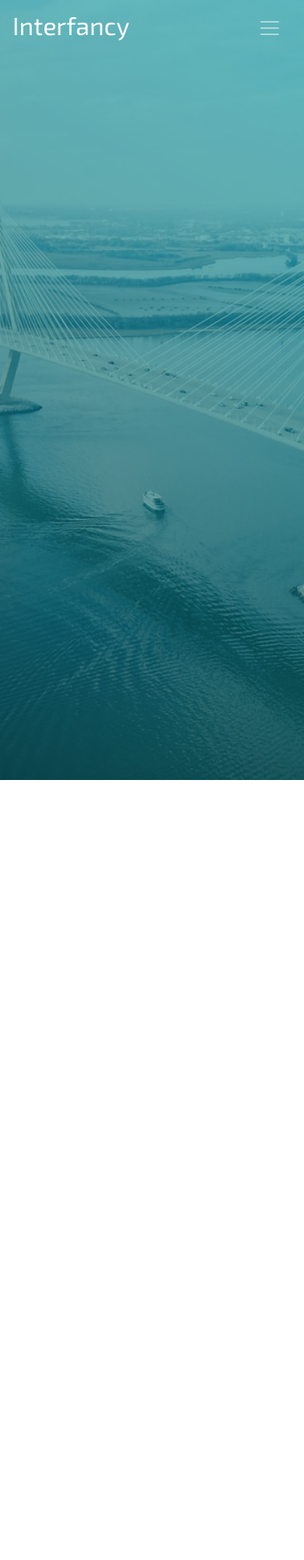
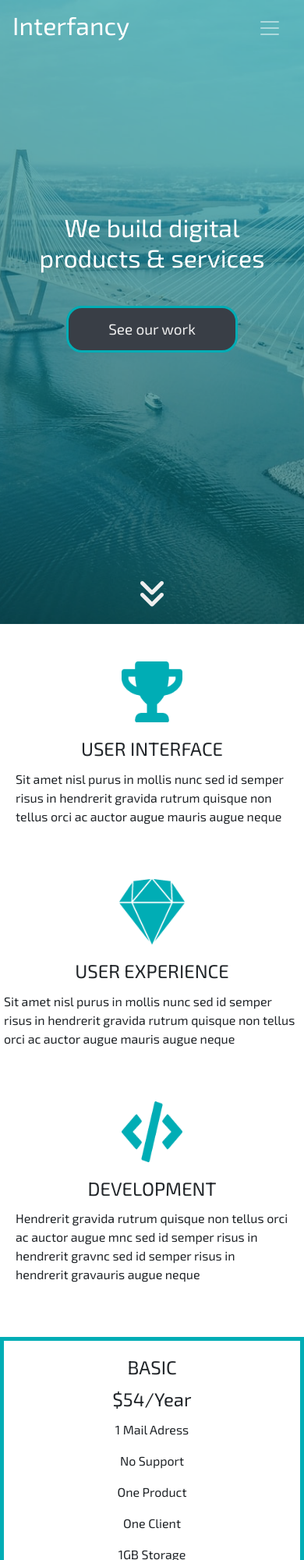
Before and after one commit to hulapyk/Bootopgave, a website: page index.html in a window 390 px wide. Shown: the top 2000 px of the page at 78% size. Before the commit the page ends 1000 px from the top, so only its background shows below. Drawn offline with nearby package versions, Linux system fonts and the light colour scheme.

Commit message:
Header, Features & Packages DONE™ - Mobile og Tablet

```diff
--- a/css/styles.scss
+++ b/css/styles.scss
@@ -3,6 +3,11 @@
 @import url('https://fonts.googleapis.com/css2?family=Nunito:wght@300;400;700&display=swap');
 @import url('https://fonts.googleapis.com/css2?family=Rubik:wght@300;400;600;700&display=swap');
 @import url('https://fonts.googleapis.com/css2?family=Exo+2:wght@200;400;700&display=swap');
+
+@mixin centerWhiteText(){
+    text-align: center;
+    color: white;
+}
 
 body {
     // font-family: 'Nunito', sans-serif;
@@ -10,25 +15,79 @@ body {
     font-family: 'Exo 2', sans-serif;
     padding: 0;
     margin: 0;
+}
+
+.bg-image {
     background-image: url("../images/heroIMGGradient.png");
-    height: 1000px;
+    height: 800px;
     width: 100%;
     background-position: center;
     background-repeat: no-repeat;
     background-size: cover;
 }
 
-// .bg-image {
-//     background-image: url("../images/heroIMGGradient.png");
-//     height: 1000px;
-//     width: 100%;
-//     background-position: center;
-//     background-repeat: no-repeat;
-//     background-size: cover;
-//     filter: blur(1.5px)
-// }
-
 .navbar-dark .navbar-toggler {
     color: transparent;
     border-color: transparent;
 }
+
+.headerText {
+    @include centerWhiteText();
+    margin-top: 200px;
+}
+
+.headerButton {
+    width: 220px;
+    height: 60px;
+    border-radius: 20px;
+    border: solid $IFblueGreen;
+    background: $IFLighterGrey;
+    color: $IFWhite;
+    font-size: 19px;
+    margin: 0;
+    position: absolute;
+    top: 50%;
+    left: 50%;
+    transform: translate(-50%, -50%);
+}
+
+.cardButton {
+    width: 110px;
+    height: 30px;
+    border-radius: 20px;
+    border: solid $IFblueGreen;
+    background: $IFLighterGrey;
+    color: $IFWhite;
+    font-size: 10px;
+    margin: 0;
+    display: block;
+    margin-left: auto;
+    margin-right: auto;
+    margin-bottom: 20px;
+}
+
+.headerDownIcon {
+    font-size: 40px;
+    color: $IFWhite;
+    position: absolute;
+    top: 90%;
+    left: 50%;
+    transform: translate(-50%, -50%);
+}
+
+.featuresImages {
+    display: block;
+    margin-left: auto;
+    margin-right: auto;
+    width: 20%;
+}
+
+.border-primary {
+    border: solid $IFblueGreen 5px !important;
+    border-radius: 0;
+}
+
+.blkBG {
+    background: $IFLighterGrey;
+    color: $IFWhite;
+}
--- a/index.html
+++ b/index.html
@@ -12,15 +12,16 @@
     <link href="css/styles.css" rel="stylesheet" type="text/css">
     <script src="https://ajax.googleapis.com/ajax/libs/jquery/3.5.1/jquery.min.js"></script>
     <script src="node_modules/bootstrap/dist/js/bootstrap.bundle.min.js"></script>
+    <script src="https://kit.fontawesome.com/95cf42ab23.js" crossorigin="anonymous"></script>
 </head>
 
 <body>
 
-<div class="container-fluid p-0">
+<div class="container-fluid p-0 bg-image">
 
-    <div class="bg-image"></div>
+  <!-- <div class="bg-image"></div> -->
 
-    <nav class="navbar navbar-expand-lg navbar-dark bg-transperant fixed-top">
+    <nav class="navbar navbar-expand-lg navbar-dark bg-transperant allign-top">
 
         <div class="container">
 
@@ -60,18 +61,126 @@
               <li class="nav-item">
                 <a class="nav-link" href="#">Contact</a>
               </li>
-
             </ul>
           </div>
         </div>
       </nav>
 
+      <div class="headerText">
 
-      <!-- <div class="row"> bæ.
+        <h2>We build digital <br>
+          products & services</h2>
 
-        <h2>We build digital products & services</h2>
+      </div>
 
-      </div> -->
+      <button type="button" class="headerButton">See our work</button>
+
+      <i class="fas fa-angle-double-down headerDownIcon"></i>
+
+</div>
+
+<div class="row justify-content-md-center">
+
+  <div class="col-12 col-md-6">
+
+    <div class="card mt-5 mt-md-5 border-0">
+
+      <img class="card-img-top featuresImages" src="images/trophy-solid.png" alt="Trofæ Ikon">
+
+      <div class="card-body">
+        <h4 class="card-title text-center">USER INTERFACE</h4>
+        <p class="card-text">Sit amet nisl purus in mollis nunc sed id semper risus in hendrerit gravida rutrum quisque non tellus orci ac auctor augue mauris augue neque</p>
+      </div>
+
+    </div>
+
+  </div>
+
+  <div class="col-12 col-md-6">
+
+    <div class="row card mt-5 mt-md-5 border-0">
+
+      <img class="card-img-top featuresImages" src="images/sketch-brands.png" alt="Trofæ Ikon">
+
+      <div class="card-body">
+        <h4 class="card-title text-center">USER EXPERIENCE</h4>
+        <p class="card-text">Sit amet nisl purus in mollis nunc sed id semper risus in hendrerit gravida rutrum quisque non tellus orci ac auctor augue mauris augue neque</p>
+      </div>
+
+    </div>
+
+  </div>
+
+  <div class="col-12 col-md-6">
+
+      <div class="card mt-5 border-0">
+
+        <img class="card-img-top featuresImages" src="images/code-solid.png" alt="Trofæ Ikon">
+
+        <div class="card-body">
+          <h4 class="card-title text-center">DEVELOPMENT</h4>
+          <p class="card-text">Hendrerit gravida rutrum quisque non tellus orci ac auctor augue mnc sed id semper risus in hendrerit gravnc sed id semper risus in hendrerit gravauris augue neque</p>
+        </div>
+
+      </div>
+
+  </div>
+
+</div>
+
+
+<div class="row justify-content-md-center">
+
+  <div class="col-12 col-md-6">
+
+    <div class="card border-primary mb-5 mt-5 mt-md-5">
+      <div class="card-body">
+        <h4 class="card-title text-center">BASIC</h4>
+        <h4 class="card-title text-center">$54/Year</h4>
+        <p class="card-text text-center">1 Mail Adress</p>
+        <p class="card-text text-center">No Support</p>
+        <p class="card-text text-center">One Product</p>
+        <p class="card-text text-center">One Client</p>
+        <p class="card-text text-center">1GB Storage</p>
+      </div>
+      <button type="button" class="cardButton">See our work</button>
+    </div>
+
+  </div>
+
+  <div class="col-12 col-md-6">
+
+    <div class="card border-primary mb-5 blkBG mt-md-5">
+      <div class="card-body">
+        <h4 class="card-title text-center">STANDARD</h4>
+        <h4 class="card-title text-center">$84/Year</h4>
+        <p class="card-text text-center">2 Mail Adress</p>
+        <p class="card-text text-center">Limited Support</p>
+        <p class="card-text text-center">One Product</p>
+        <p class="card-text text-center">Two Client</p>
+        <p class="card-text text-center">5GB Storage</p>
+      </div>
+      <button type="button" class="cardButton">See our work</button>
+    </div>
+
+  </div>
+
+  <div class="col-12 col-md-6">
+
+    <div class="card border-primary mb-5">
+      <div class="card-body">
+        <h4 class="card-title text-center">PRO</h4>
+        <h4 class="card-title text-center">$154/Year</h4>
+        <p class="card-text text-center">3 Mail Adress</p>
+        <p class="card-text text-center">Unlimited Support</p>
+        <p class="card-text text-center">One Product</p>
+        <p class="card-text text-center">Unlimited Client</p>
+        <p class="card-text text-center">10GB Storage</p>
+      </div>
+      <button type="button" class="cardButton">See our work</button>
+    </div>
+
+  </div>
 
 </div>
 
```
Also changed, not shown: css/styles.css, images/code-solid.png (added), images/sketch-brands.png (added), images/trophy-solid.png (added), 1 other file.
